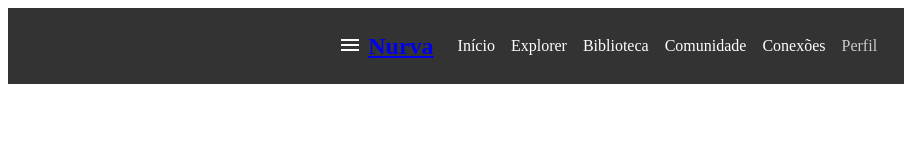
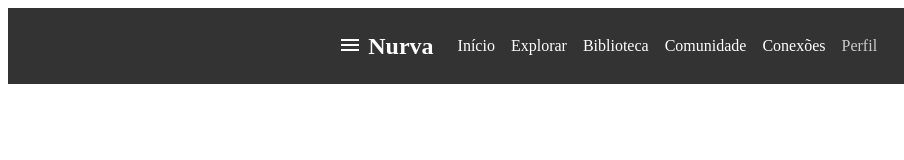
Before and after one commit to Anthony-Richard1/Nurva_LM, a plain HTML site: page perfil.html in a window 1280 px wide. Shown: the full height of the page, 0-904 px from the left. Drawn offline with Linux system fonts and the light colour scheme.

Commit message:
Update perfil.html
correção de erro de escrita

```diff
--- a/perfil.html
+++ b/perfil.html
@@ -11,16 +11,17 @@
    <div class="container"> <button class="menu-icon" aria-label="Abrir menu">
      <svg viewbox="0 0 24 24"> <path d="M3 18h18v-2H3v2zm0-5h18v-2H3v2zm0-7v2h18V6H3z" />
      </svg> </button>
-    <div class="logo"> <a href="#">Nurva</a>
-    </div>
+    <div class="logo">Nurva</div>
+
     <ul class="menu">
      <li><a href="/inicio.html">Início</a></li>
-     <li><a href="/explorer.html">Explorer</a></li>
+     <li><a href="/explorar.html">Explorar</a></li>
      <li><a href="/biblioteca.html">Biblioteca</a></li>
      <li><a href="/comunidade.html">Comunidade</a></li>
      <li><a href="/conexoes.html">Conexões</a></li>
      <li><a href="#" class="ativa">Perfil</a></li>
     </ul>
+
     <div class="perfil">
      <img src="/perfil_nurva.jpg" alt="Foto de perfil do usuário">
     </div>
```
